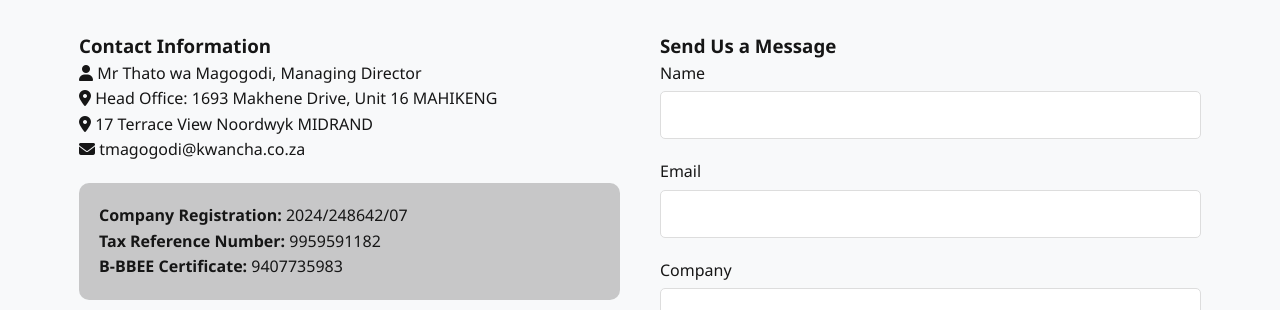
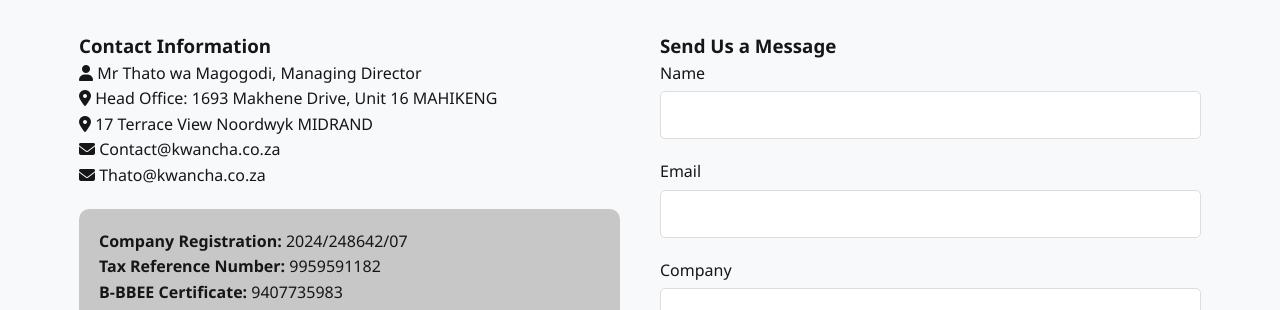
Before and after one commit to Lesedi-Sebekedi/KHWANCHA-ELECTRICAL-BATTERIES, a plain HTML site: page index.html in a window 1280 px wide. Shown: the part 5220-5530 px from the top of the page. Drawn offline with Linux system fonts and the light colour scheme.

Commit message:
Email Edit

```diff
--- a/index.html
+++ b/index.html
@@ -953,7 +953,9 @@
                     <p><i class="fas fa-user"></i> Mr Thato wa Magogodi, Managing Director</p>
                     <p><i class="fas fa-map-marker-alt"></i> Head Office: 1693 Makhene Drive, Unit 16 MAHIKENG</p>
                     <p><i class="fas fa-map-marker-alt"></i> 17 Terrace View Noordwyk MIDRAND</p>
-                    <p><i class="fas fa-envelope"></i> tmagogodi@kwancha.co.za</p>
+
+                    <p><i class="fas fa-envelope"></i> Contact@kwancha.co.za</p>
+                    <p><i class="fas fa-envelope"></i> Thato@kwancha.co.za</p>
 
                     <div class="company-details">
                         <p><strong>Company Registration:</strong> 2024/248642/07</p>
```
